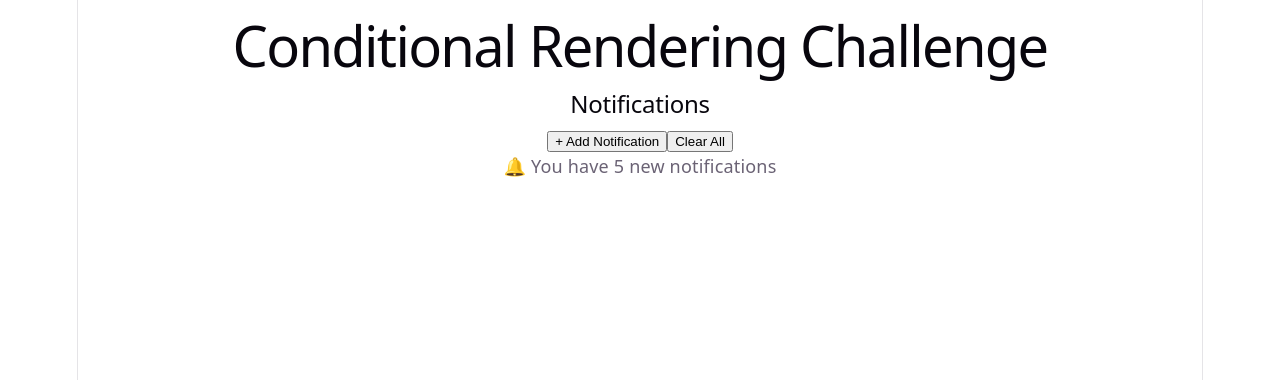
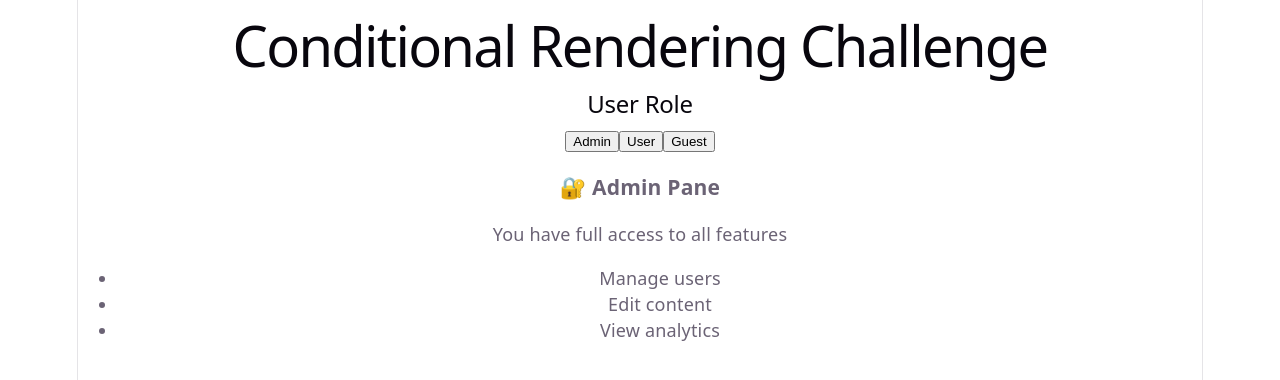
Before and after one commit to HaithamAbuDraz/react-learning-journey, a React (Vite) app: page / in a window 1280 px wide. Shown: the top 380 px of the page. Built offline with nearby package versions, Linux system fonts and the light colour scheme.

Commit message:
Replace NotificationBadge with UserRole in ConditionalRenderingChallenge

```diff
--- a/src/challenges/06-conditional-rendering/ConditionalRenderingChallenge.jsx
+++ b/src/challenges/06-conditional-rendering/ConditionalRenderingChallenge.jsx
@@ -1,11 +1,11 @@
-import NotificationBadge from './components/NotificationBadge';
+import UserRole from './components/UserRole';
 
 function ConditionalRenderingChallenge() {
   return (
     <div>
       <h1>Conditional Rendering Challenge</h1>
 
-      <NotificationBadge />
+      <UserRole />
     </div>
   );
 }
```
